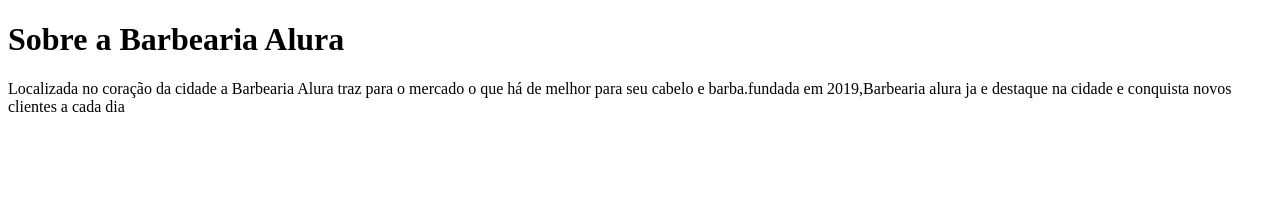
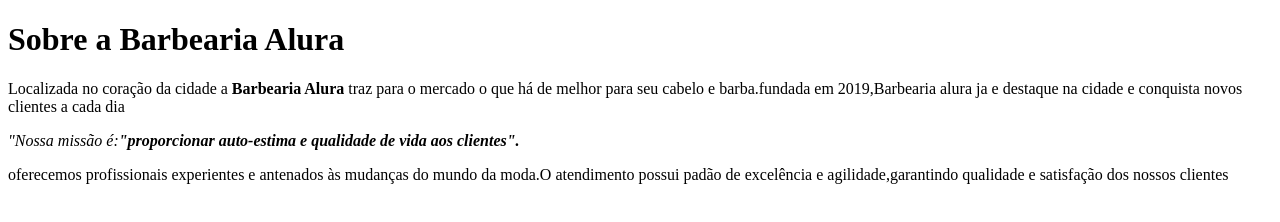
Before and after one commit to gkzin123/barbearia_alura_1c, a plain HTML site: page index.html in a window 1280 px wide. Drawn offline with Linux system fonts and the light colour scheme.

Commit message:
foi adicionado marcaçoões

```diff
--- a/index.html
+++ b/index.html
@@ -7,6 +7,8 @@
 </head>
 <body>
     <h1>Sobre a Barbearia Alura </h1>
-    <p>Localizada no coração da cidade a Barbearia Alura traz para o mercado o que há de melhor para seu cabelo e barba.fundada em 2019,Barbearia alura ja e destaque na cidade e conquista novos clientes a cada dia</p>
-    </body>
+    <p>Localizada no coração da cidade a <strong>Barbearia Alura</strong> traz para o mercado o que há de melhor para seu cabelo e barba.fundada em 2019,Barbearia alura ja e destaque na cidade e conquista novos clientes a cada dia</p>
+    <p><em>"Nossa missão é:<strong>"proporcionar auto-estima e qualidade de vida aos clientes".</strong></em></p>
+    <p>oferecemos profissionais experientes e antenados às mudanças do mundo da moda.O atendimento possui padão de excelência e agilidade,garantindo qualidade e satisfação dos nossos clientes</p>
+</body>
 </html>
```
